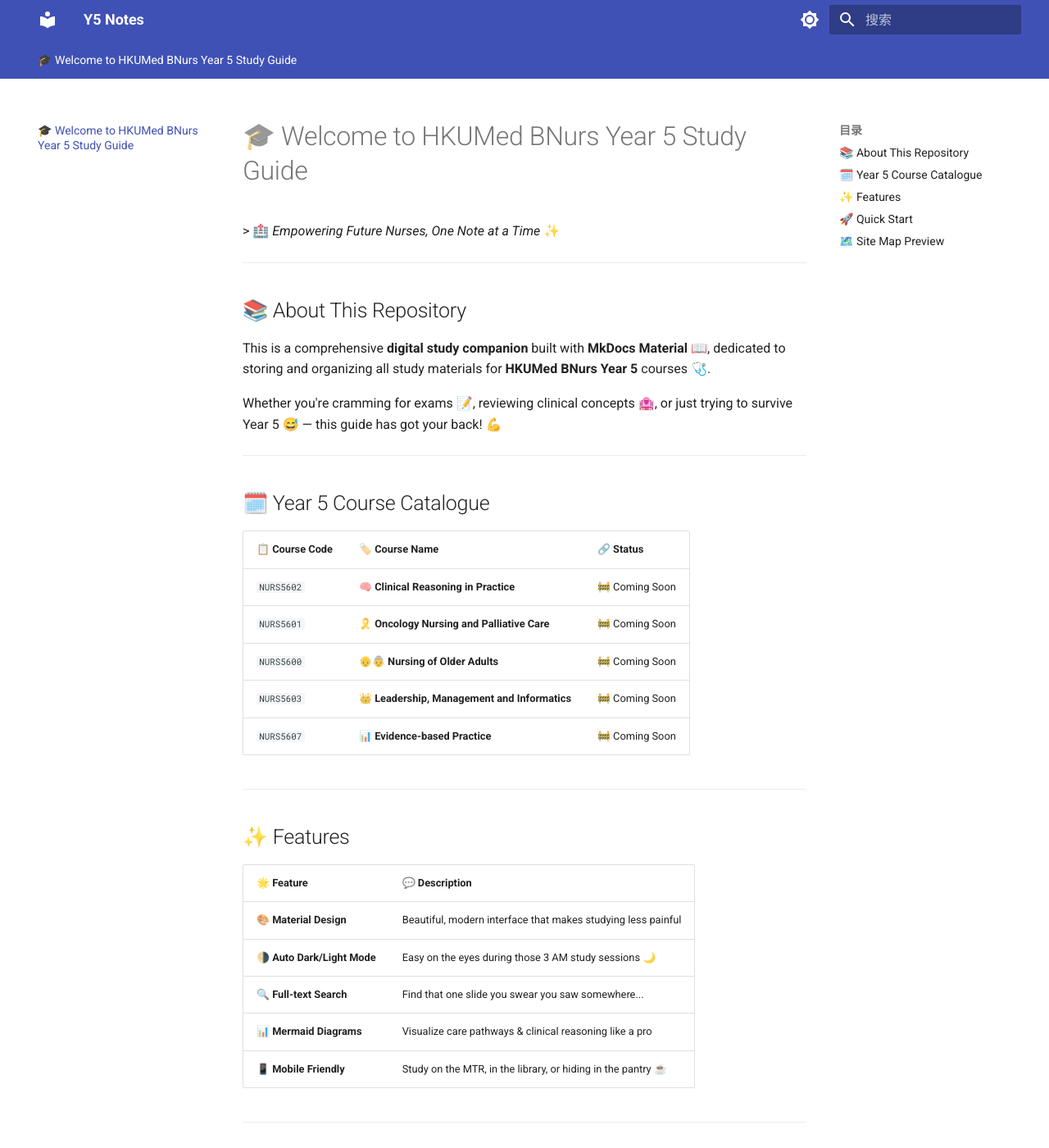
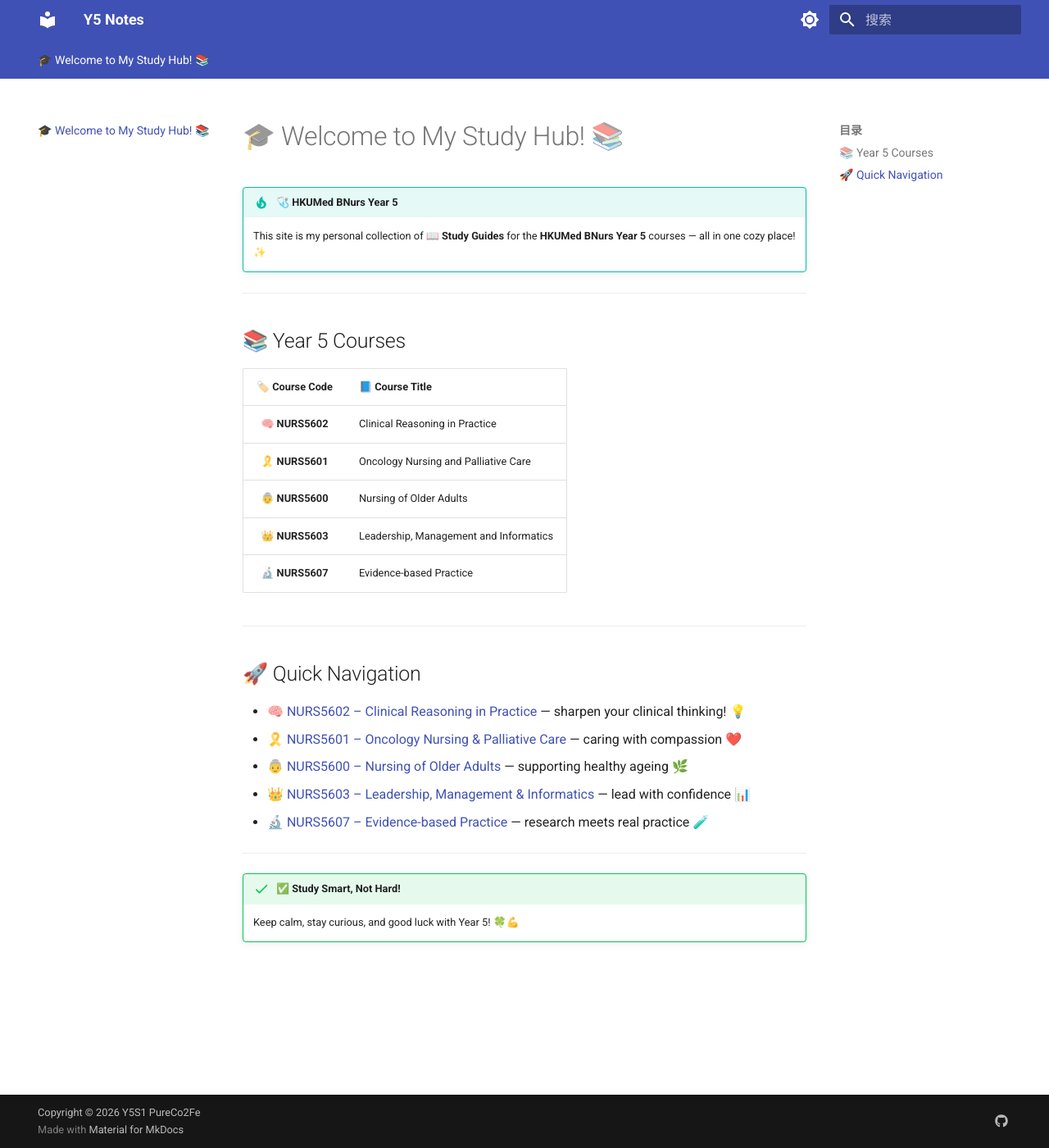
Before and after one commit to PureCo2Fe/BNurs-Y5, an MkDocs documentation site: the page built from docs/index.md, in a window 1280 px wide and 1400 px high. Shown: the whole window at 82% size. Built offline with MkDocs 1.6.1 and Material for MkDocs 9.7.7, drawn with Linux system fonts in a browser that asks for light colours; some of the changed text lies outside the part shown.

Commit message:
Update index.md

````diff
--- a/docs/index.md
+++ b/docs/index.md
@@ -1,62 +1,31 @@
-# 🎓 Welcome to HKUMed BNurs Year 5 Study Guide
+# 🎓 Welcome to My Study Hub! 📚
 
-&gt; 🏥 *Empowering Future Nurses, One Note at a Time* ✨
+!!! tip "🩺 HKUMed BNurs Year 5"
+    This site is my personal collection of 📖 **Study Guides** for the **HKUMed BNurs Year 5** courses — all in one cozy place! ✨
 
 ---
 
-## 📚 About This Repository
+## 📚 Year 5 Courses
 
-This is a comprehensive **digital study companion** built with **MkDocs Material** 📖, dedicated to storing and organizing all study materials for **HKUMed BNurs Year 5** courses 🩺.
-
-Whether you're cramming for exams 📝, reviewing clinical concepts 🏩, or just trying to survive Year 5 😅 — this guide has got your back! 💪
+| 🏷️ Course Code | 📘 Course Title |
+|:--:|:--|
+| 🧠 **NURS5602** | Clinical Reasoning in Practice |
+| 🎗️ **NURS5601** | Oncology Nursing and Palliative Care |
+| 👵 **NURS5600** | Nursing of Older Adults |
+| 👑 **NURS5603** | Leadership, Management and Informatics |
+| 🔬 **NURS5607** | Evidence-based Practice |
 
 ---
 
-## 🗓️ Year 5 Course Catalogue
+## 🚀 Quick Navigation
 
-| 📋 Course Code | 🏷️ Course Name | 🔗 Status |
-|:--|:--|:--|
-| `NURS5602` | 🧠 **Clinical Reasoning in Practice** | 🚧 Coming Soon |
-| `NURS5601` | 🎗️ **Oncology Nursing and Palliative Care** | 🚧 Coming Soon |
-| `NURS5600` | 👴👵 **Nursing of Older Adults** | 🚧 Coming Soon |
-| `NURS5603` | 👑 **Leadership, Management and Informatics** | 🚧 Coming Soon |
-| `NURS5607` | 📊 **Evidence-based Practice** | 🚧 Coming Soon |
+- 🧠 [NURS5602 – Clinical Reasoning in Practice](NURS5602.md) — sharpen your clinical thinking! 💡
+- 🎗️ [NURS5601 – Oncology Nursing & Palliative Care](NURS5601.md) — caring with compassion ❤️
+- 👵 [NURS5600 – Nursing of Older Adults](NURS5600.md) — supporting healthy ageing 🌿
+- 👑 [NURS5603 – Leadership, Management & Informatics](NURS5603.md) — lead with confidence 📊
+- 🔬 [NURS5607 – Evidence-based Practice](NURS5607.md) — research meets real practice 🧪
 
 ---
 
-## ✨ Features
-
-| 🌟 Feature | 💬 Description |
-|:--|:--|
-| 🎨 **Material Design** | Beautiful, modern interface that makes studying less painful |
-| 🌗 **Auto Dark/Light Mode** | Easy on the eyes during those 3 AM study sessions 🌙 |
-| 🔍 **Full-text Search** | Find that one slide you swear you saw somewhere... |
-| 📊 **Mermaid Diagrams** | Visualize care pathways & clinical reasoning like a pro |
-| 📱 **Mobile Friendly** | Study on the MTR, in the library, or hiding in the pantry ☕ |
-
----
-
-## 🚀 Quick Start
-
-Navigate through the **📂 sidebar** or use the **🔎 search bar** to explore course content.
-
-&gt; 💡 *Tip: Bookmark this page for instant access during clinical placements!* 📌
-
----
-
-## 🗺️ Site Map Preview
-
-```mermaid
-graph TD
-    🏠[Home] --&gt; 🧠[NURS5602&lt;br/&gt;Clinical Reasoning]
-    🏠 --&gt; 🎗️[NURS5601&lt;br/&gt;Oncology & Palliative]
-    🏠 --&gt; 👴[NURS5600&lt;br/&gt;Older Adults]
-    🏠 --&gt; 👑[NURS5603&lt;br/&gt;Leadership & Informatics]
-    🏠 --&gt; 📊[NURS5607&lt;br/&gt;Evidence-based Practice]
-
-    style 🏠 fill:#4f46e5,color:#fff
-    style 🧠 fill:#06b6d4,color:#fff
-    style 🎗️ fill:#ec4899,color:#fff
-    style 👴 fill:#f59e0b,color:#fff
-    style 👑 fill:#8b5cf6,color:#fff
-    style 📊 fill:#10b981,color:#fff
+!!! success "✅ Study Smart, Not Hard!"
+    Keep calm, stay curious, and good luck with Year 5! 🍀💪
````
